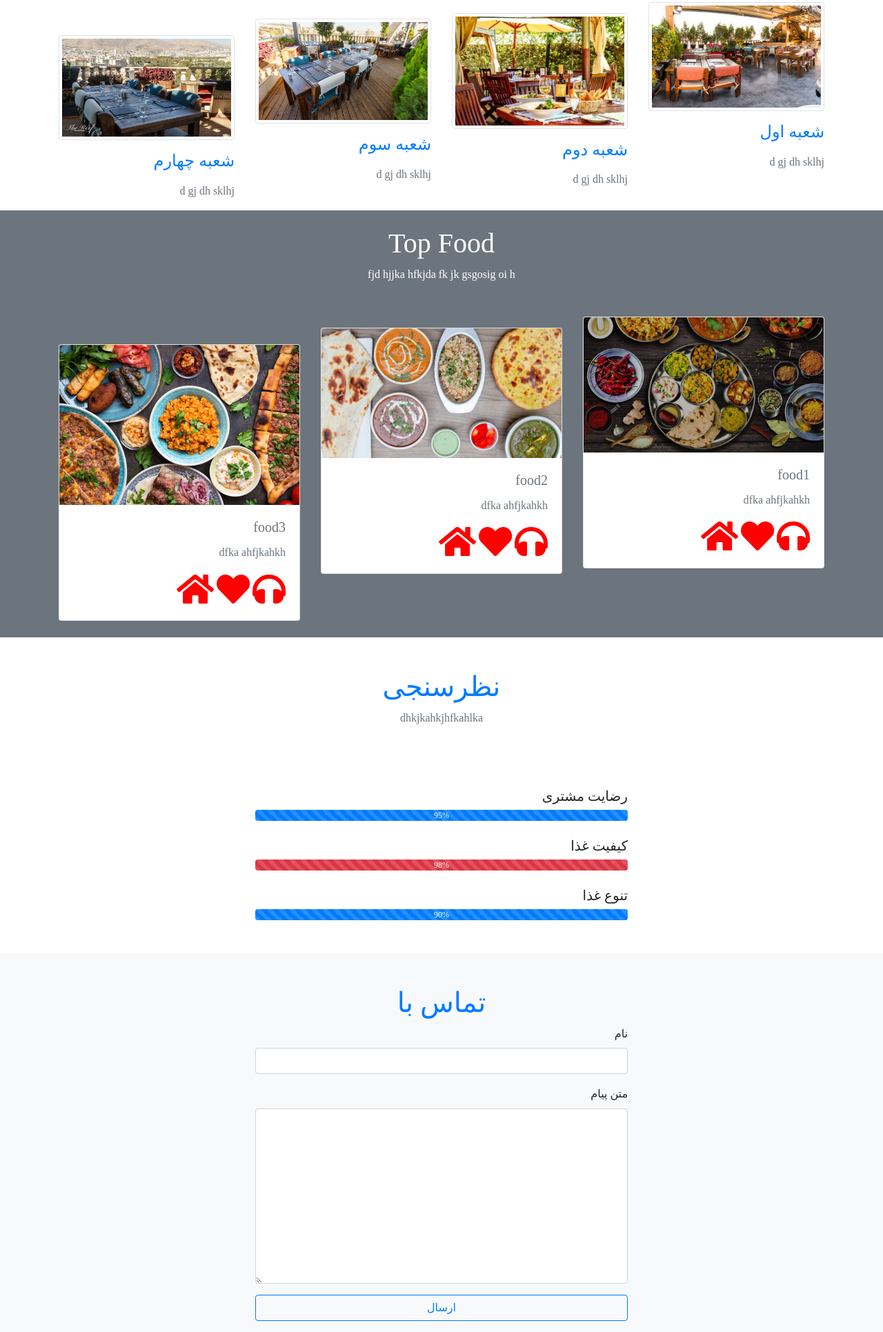
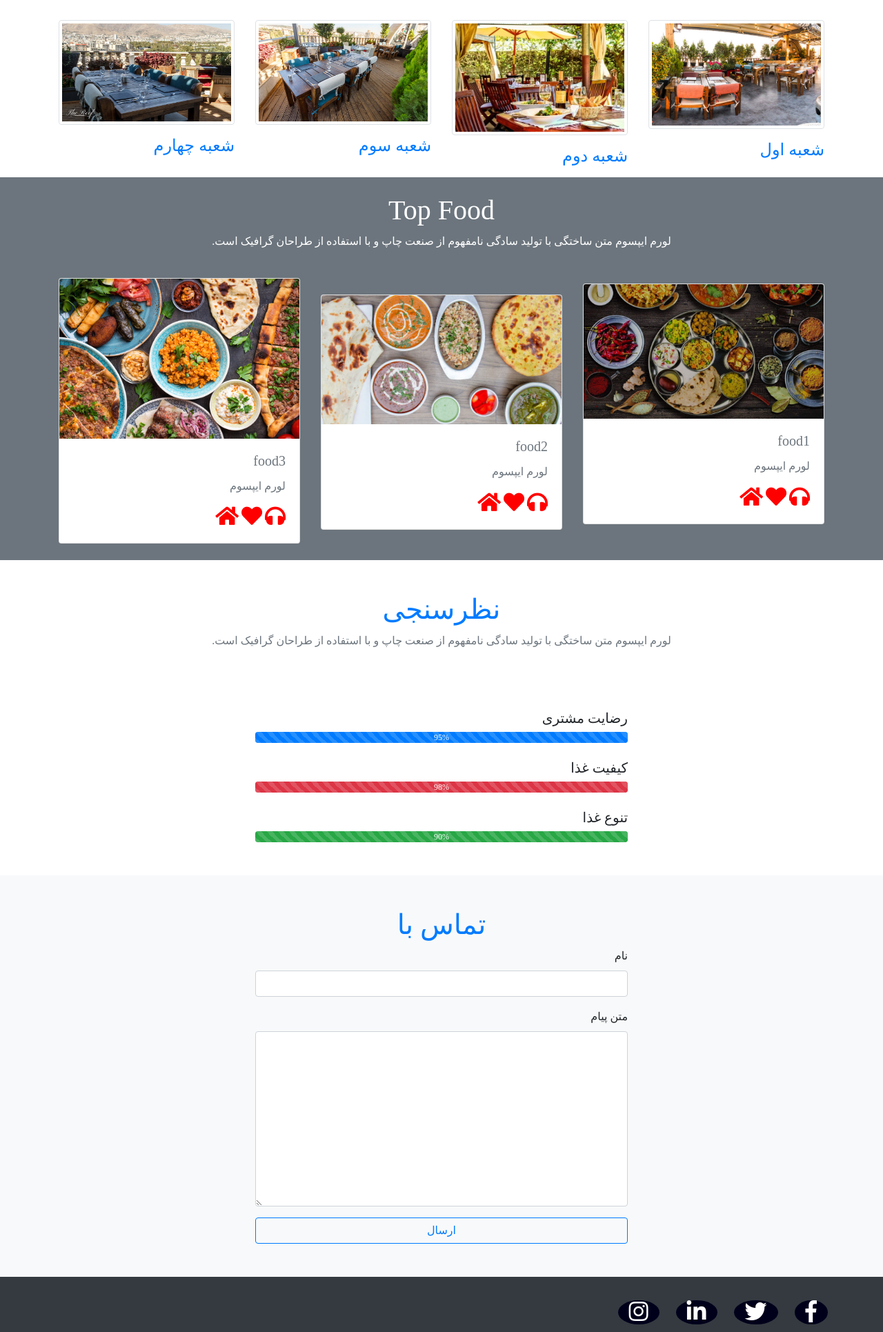
Before and after one commit to NeginSal/Restaurant-Menu, a plain HTML site: page index.html in a window 1280 px wide. Shown: the part 1473-3404 px from the top of the page at 69% size. Drawn offline with nearby package versions, Linux system fonts and the light colour scheme; some icons are missing; a web font is replaced by a local one.

Commit message:
last changes

```diff
--- a/index.html
+++ b/index.html
@@ -49,6 +49,7 @@
         <div class="container-fluid">
             <div class="row justify-content-center align-items-center wb-bg-banner">
 
+
             </div>
         </div>
     </section>
@@ -61,26 +62,26 @@
             <div class="row my-5">
                 <div class="col text-center">
                     <h1 class="text-primary">غذاهای مختلف</h1>
-                    <p class="text-muted"> fkd kfkffajsfaaaal peawvaaj svmlzk</p>
+                    <p class="text-muted"> لورم ایپسوم متن ساختگی با تولید سادگی نامفهوم از صنعت چاپ و با استفاده از طراحان گرافیک است.</p>
                 </div>
             </div>
             <div class="row text-center">
                 <div class="col-lg-4 col-md-3 mb-5">
                     <i class='fas fa-hamburger fa-5x mb-3 text-primary'></i>
                     <h3 class="text-secondary">خاورمیانه</h3>
-                    <p class="text-muted my-4">fj fjjfklfjf afjkjfaj</p>
+                    <p class="text-muted my-4">لورم ایپسوم متن ساختگی با تولید سادگی نامفهوم از صنعت چاپ و با استفاده از طراحان گرافیک است.</p>
                     <a class="btn btn-outline-primary" href="#">مشاهده بیشتر</a>
                 </div>
                 <div class="col-lg-4 col-md-3 mb-5">
                     <i class='fas fa-pizza-slice fa-5x mb-3 text-primary'></i>
                     <h3 class="text-secondary">اروپایی</h3>
-                    <p class="text-muted my-4">fj fjjfklfjf afjkjfaj</p>
+                    <p class="text-muted my-4">لورم ایپسوم متن ساختگی با تولید سادگی نامفهوم از صنعت چاپ و با استفاده از طراحان گرافیک است.</p>
                     <a class="btn btn-outline-primary" href="#">مشاهده بیشتر</a>
                 </div>
                 <div class="col-lg-4 col-md-3 mb-5">
                     <i class='fas fa-hotdog fa-5x mb-3 text-primary'></i>
                     <h3 class="text-secondary">امریکای جنوبی</h3>
-                    <p class="text-muted my-4">fj fjjfklfjf afjkjfaj</p>
+                    <p class="text-muted my-4">لورم ایپسوم متن ساختگی با تولید سادگی نامفهوم از صنعت چاپ و با استفاده از طراحان گرافیک است.</p>
                     <a class="btn btn-outline-primary" href="#">مشاهده بیشتر</a>
                 </div>
             </div>
@@ -94,29 +95,25 @@
             <div class="row my-5">
                 <div class="col text-center">
                     <h1 class="text-primary">شعبه ها </h1>
-                    <p class="text-muted">dfh fkjhdfkhaf ahj kfhahjfal</p>
+                    <p class="text-muted">لورم ایپسوم متن ساختگی با تولید سادگی نامفهوم از صنعت چاپ و با استفاده از طراحان گرافیک است.</p>
                 </div>
             </div>
             <div class="row">
                 <div class="col-lg-3 col-sm-6">
                     <img src="./img/branch1.jpg" alt="branch1" class="img-thumbnail">
                     <h4 class="text-primary my-3">شعبه اول</h4>
-                    <p class="text-muted">d gj dh sklhj</p>
                 </div>
-                <div class="col-lg-3 col-sm-6 mt-3">
-                    <img src="./img/branch2.jpg" alt="branch1" class="img-thumbnail">
+                <div class="col-lg-3 col-sm-6 ">
+                    <img src="./img/branch2.jpg" alt="branch2" class="img-thumbnail">
                     <h4 class="text-primary my-3">شعبه دوم</h4>
-                    <p class="text-muted">d gj dh sklhj</p>
                 </div>
-                <div class="col-lg-3 col-sm-6 mt-4">
-                    <img src="./img/branch3.jpg" alt="branch1" class="img-thumbnail">
+                <div class="col-lg-3 col-sm-6">
+                    <img src="./img/branch3.jpg" alt="branch3" class="img-thumbnail">
                     <h4 class="text-primary my-3">شعبه سوم</h4>
-                    <p class="text-muted">d gj dh sklhj</p>
                 </div>
-                <div class="col-lg-3 col-sm-6 mt-5">
-                    <img src="./img/branch4.jpg" alt="branch1" class="img-thumbnail">
+                <div class="col-lg-3 col-sm-6">
+                    <img src="./img/branch4.jpg" alt="branch4" class="img-thumbnail">
                     <h4 class="text-primary my-3">شعبه چهارم</h4>
-                    <p class="text-muted">d gj dh sklhj</p>
                 </div>
             </div>
         </div>
@@ -130,49 +127,49 @@
                 <div class="col text-center">
                     <h1 class="text-white">Top Food</h1>
                     <p class="text-white">
-                        fjd hjjka hfkjda fk jk  gsgosig oi h
+                        لورم ایپسوم متن ساختگی با تولید سادگی نامفهوم از صنعت چاپ و با استفاده از طراحان گرافیک است.
                     </p>
                 </div>
             </div>
             <div class="row">
-                <div class="col-lg-4 mb-4 mt-2" >
-                    <div class="card">
+                <div class="col-lg-4 mb-4" >
+                    <div class="card mt-2">
                         <img src="./img/food1.jpg" alt="food1" class="card-img-top">
                         <div class="card-body">
                             <h5 class="card-title text-muted">food1</h5>
-                            <p class="card-text text-muted">dfka ahfjkahkh</p>
+                            <p class="card-text text-muted">لورم ایپسوم</p>
                             <div>
-                                <a href="#"><i class="fa fa-headphones fa-2x" style="font-size:48px;color:red"></i></a>
-                                <a href="#"><i class="fa fa-heart fa-2x" style="font-size:48px;color:red"></i></a>
-                                <a href="#"><i class="fa fa-home fa-2x" style="font-size:48px;color:red"></i></a>
+                                <a href="#"><i class="fa fa-headphones fa-2x" style="font-size:30px;color:red"></i></a>
+                                <a href="#"><i class="fa fa-heart fa-2x" style="font-size:30px;color:red"></i></a>
+                                <a href="#"><i class="fa fa-home fa-2x" style="font-size:30px;color:red"></i></a>
                             </div>
                         </div>
                     </div>
                 </div>
-                <div class="col-lg-4 mb-4 mt-4">
-                    <div class="card">
+                <div class="col-lg-4 mb-4">
+                    <div class="card mt-4">
                         <img src="./img/food2.jpg" alt="food1" class="card-img-top">
                         <div class="card-body">
                             <h5 class="card-title text-muted">food2</h5>
-                            <p class="card-text text-muted">dfka ahfjkahkh</p>
+                            <p class="card-text text-muted">لورم ایپسوم</p>
                             <div>
-                                <a href="#"><i class="fa fa-headphones fa-2x" style="font-size:48px;color:red"></i></a>
-                                <a href="#"><i class="fa fa-heart fa-2x" style="font-size:48px;color:red"></i></a>
-                                <a href="#"><i class="fa fa-home fa-2x" style="font-size:48px;color:red"></i></a>
+                                <a href="#"><i class="fa fa-headphones fa-2x" style="font-size:30px;color:red"></i></a>
+                                <a href="#"><i class="fa fa-heart fa-2x" style="font-size:30px;color:red"></i></a>
+                                <a href="#"><i class="fa fa-home fa-2x" style="font-size:30px;color:red"></i></a>
                             </div>
                         </div>
                     </div>
                 </div>
-                <div class="col-lg-4 mb-4 mt-5">
+                <div class="col-lg-4 mb-4">
                     <div class="card">
                         <img src="./img/food3.jpg" alt="food1" class="card-img-top">
                         <div class="card-body">
                             <h5 class="card-title text-muted">food3</h5>
-                            <p class="card-text text-muted">dfka ahfjkahkh</p>
+                            <p class="card-text text-muted">لورم ایپسوم</p>
                             <div>
-                                <a href="#"><i class="fa fa-headphones fa-2x" style="font-size:48px;color:red"></i></a>
-                                <a href="#"><i class="fa fa-heart fa-2x" style="font-size:48px;color:red"></i></a>
-                                <a href="#"><i class="fa fa-home fa-2x" style="font-size:48px;color:red"></i></a>
+                                <a href="#"><i class="fa fa-headphones fa-2x" style="font-size:30px;color:red"></i></a>
+                                <a href="#"><i class="fa fa-heart fa-2x" style="font-size:30px;color:red"></i></a>
+                                <a href="#"><i class="fa fa-home fa-2x" style="font-size:30px;color:red"></i></a>
                             </div>
                         </div>
                     </div>
@@ -188,7 +185,7 @@
             <div class="row my-5">
                 <div class="col text-center">
                     <h1 class="text-primary">نظرسنجی</h1>
-                    <p class="text-muted">dhkjkahkjhfkahlka</p>
+                    <p class="text-muted">لورم ایپسوم متن ساختگی با تولید سادگی نامفهوم از صنعت چاپ و با استفاده از طراحان گرافیک است. </p>
                 </div>
             </div>
             <div class="row justify-content-center">
@@ -203,7 +200,7 @@
                     </div>
                     <h5 class="mt-4">تنوع غذا</h5>
                     <div class="progress">
-                        <div class="progress-bar progress-bar-striped bg-warrning" style="width:100%">90%</div>
+                        <div class="progress-bar progress-bar-striped bg-success" style="width:100%">90%</div>
                     </div>
                 </div>
             </div>
@@ -245,20 +242,16 @@
     <footer class="bg-dark">
         <div class="container py-4">
             <div class="row">
-                <div class="col text-center">
-                    <h5 class="text-white">
-                        <a href="#">Nation Restaurant</a>
-                    </h5>
-                    <div>
-                        <a href="#"><i class="fa fa-facebook-official" aria-hidden="true" style="font-size:48px;color:red"></i></a>
-                        <a href="#"><i class="fa fa-instagram" aria-hidden="true" style="font-size:48px;color:red"></i></a>
-                        <a href="#"><i class="fa fa-telegram" aria-hidden="true" style="font-size:48px;color:red"></i></a>
-                    </div>
+                <div class=" social-icons spinned  text-center">
+                    <a class="item facebook" href="##"><i class="fab fa-facebook-f  mx-3 "></i></a>
+                    <a class="item twitter" href="##"><i class="fab fa-twitter  mx-3"></i></a>
+                    <a class="item linkedin" href="##"><i class="fab fa-linkedin-in  mx-3 "></i></a>
+                    <a class="item instagram" href="##"><i class="fab fa-instagram  mx-3"></i></a>
                 </div>
             </div>
-
         </div>
     </footer>
+    <!--End Footer-->
 
 
 
--- a/style.css
+++ b/style.css
@@ -19,3 +19,55 @@ body{
     height: 100vh;
     background: url(./img/home-banner.jpg);
 }
+/*Footer*/
+.social-icons .item {
+    color: white;
+    display: inline-block;
+    margin: 10px;
+    transition: .3s all;
+    -webkit-transition: .3s all;
+    color: #fff;
+    background-color: #00001a;
+    border-radius: 50%;
+
+}
+.social-icons.spinned .item:hover {
+    -webkit-animation: Social-Icons-Flipping .3s;
+    animation: Social-Icons-Flipping .3s
+}
+.social-icons .item .fab {
+    font-size:xx-large;
+    font-weight: 500;
+}
+.linkedin:hover {
+    background-color: #019fb6!important
+}
+.facebook:hover {
+    background-color: #019fb6!important
+}
+.twitter:hover {
+    background-color: #019fb6!important
+}
+.instagram:hover {
+    background-color: #019fb6!important
+}
+@-webkit-keyframes Social-Icons-Flipping {
+    0% {
+        -webkit-transform: rotate(0);
+        transform: rotate(0)
+    }
+    100% {
+        -webkit-transform: rotate(360deg);
+        transform: rotate(360deg)
+    }
+}
+@keyframes Social-Icons-Flipping {
+    0% {
+        -webkit-transform: rotate(0);
+        transform: rotate(0)
+    }
+    100% {
+        -webkit-transform: rotate(360deg);
+        transform: rotate(360deg)
+    }
+}
```
